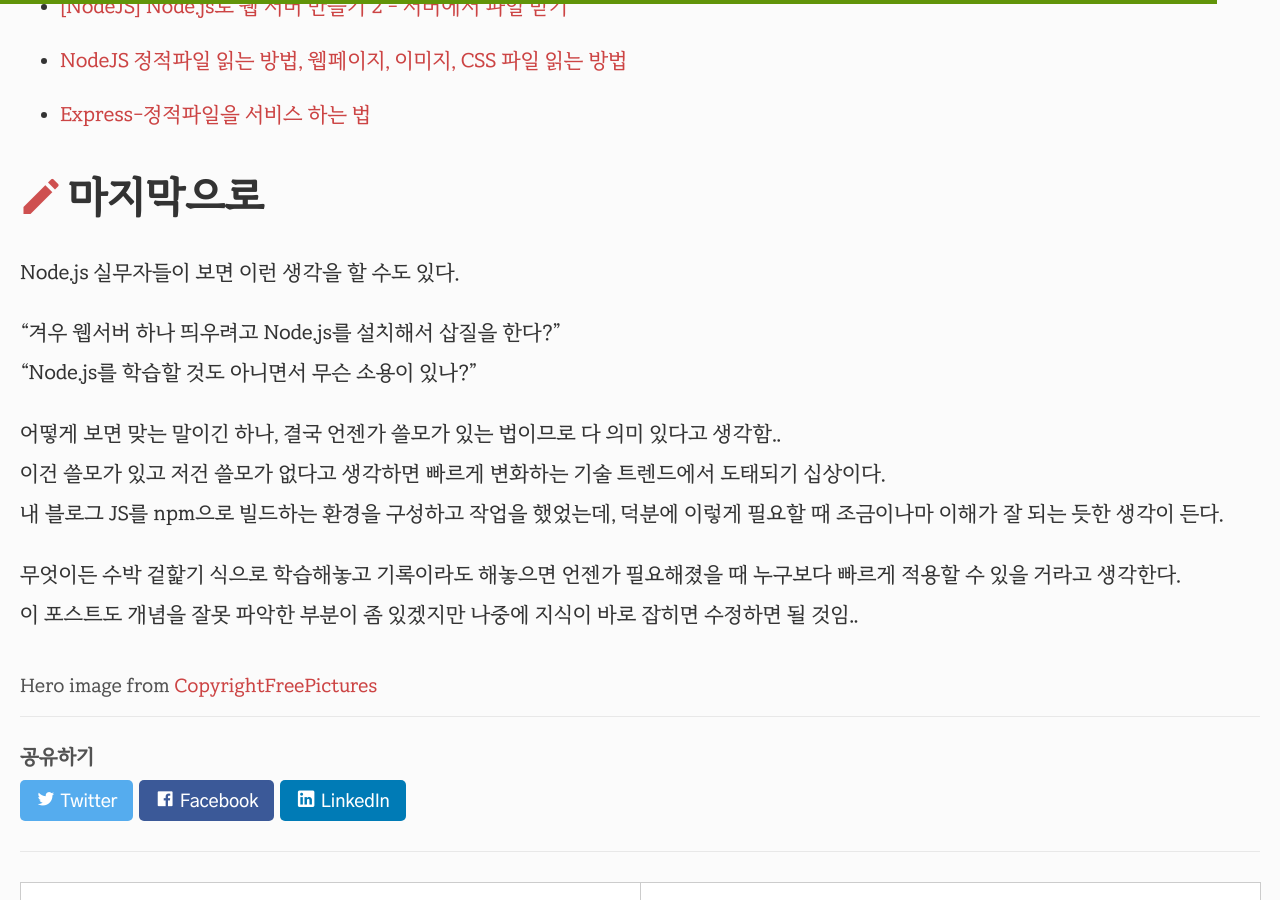
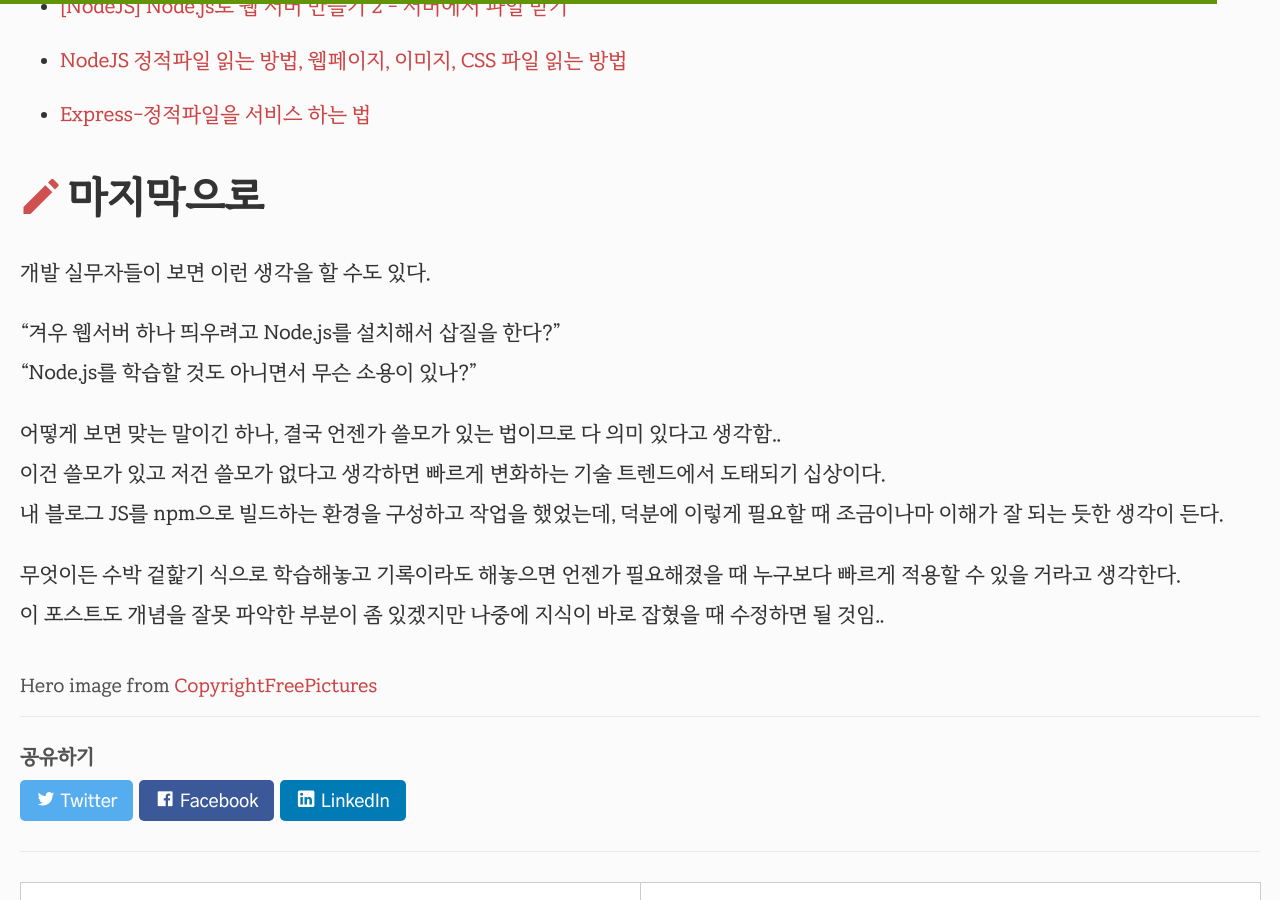
Before and after one commit to selosele/selosele.github.io, a Jekyll site: the page built from _posts/2020-11-23-nodejs-create-webserver.md, in a window 1280 px wide and 900 px high, scrolled down 3874 px. Built offline with Jekyll 4.4.1, drawn with Linux system fonts in a browser that asks for light colours; comment, search, counter and statistics services are not loaded.

Commit message:
포스트 수정

```diff
--- a/_posts/2020-11-23-nodejs-create-webserver.md
+++ b/_posts/2020-11-23-nodejs-create-webserver.md
@@ -120,7 +120,7 @@ Listen : 3000
 
 ## 마지막으로
 
-Node.js 실무자들이 보면 이런 생각을 할 수도 있다.
+개발 실무자들이 보면 이런 생각을 할 수도 있다.
 
 &ldquo;겨우 웹서버 하나 띄우려고 Node.js를 설치해서 삽질을 한다?&rdquo;
 &ldquo;Node.js를 학습할 것도 아니면서 무슨 소용이 있나?&rdquo;
@@ -130,4 +130,4 @@ Node.js 실무자들이 보면 이런 생각을 할 수도 있다.
 내 블로그 JS를 npm으로 빌드하는 환경을 구성하고 작업을 했었는데, 덕분에 이렇게 필요할 때 조금이나마 이해가 잘 되는 듯한 생각이 든다.
 
 무엇이든 수박 겉핥기 식으로 학습해놓고 기록이라도 해놓으면 언젠가 필요해졌을 때 누구보다 빠르게 적용할 수 있을 거라고 생각한다.
-이 포스트도 개념을 잘못 파악한 부분이 좀 있겠지만 나중에 지식이 바로 잡히면 수정하면 될 것임..
+이 포스트도 개념을 잘못 파악한 부분이 좀 있겠지만 나중에 지식이 바로 잡혔을 때 수정하면 될 것임..
```
